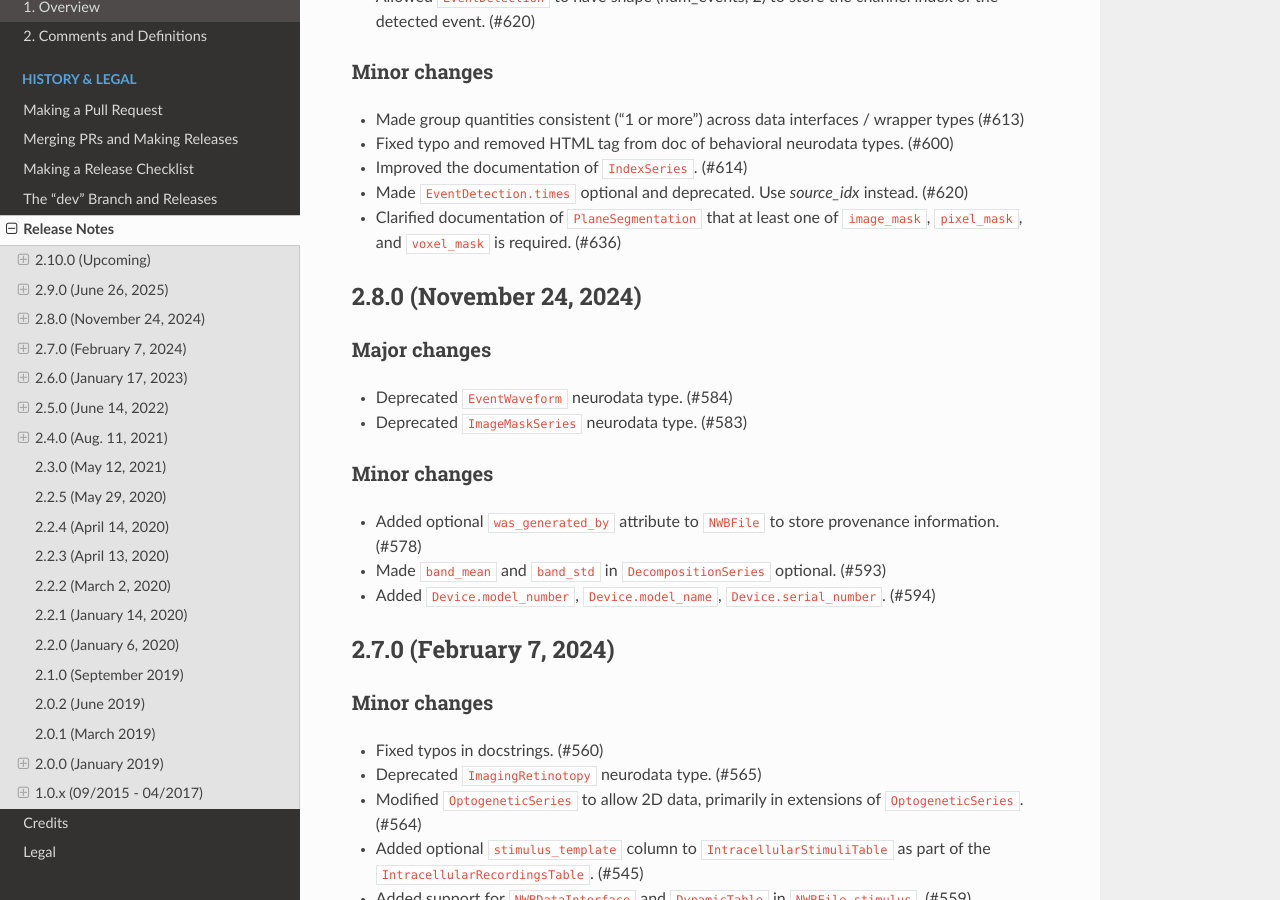
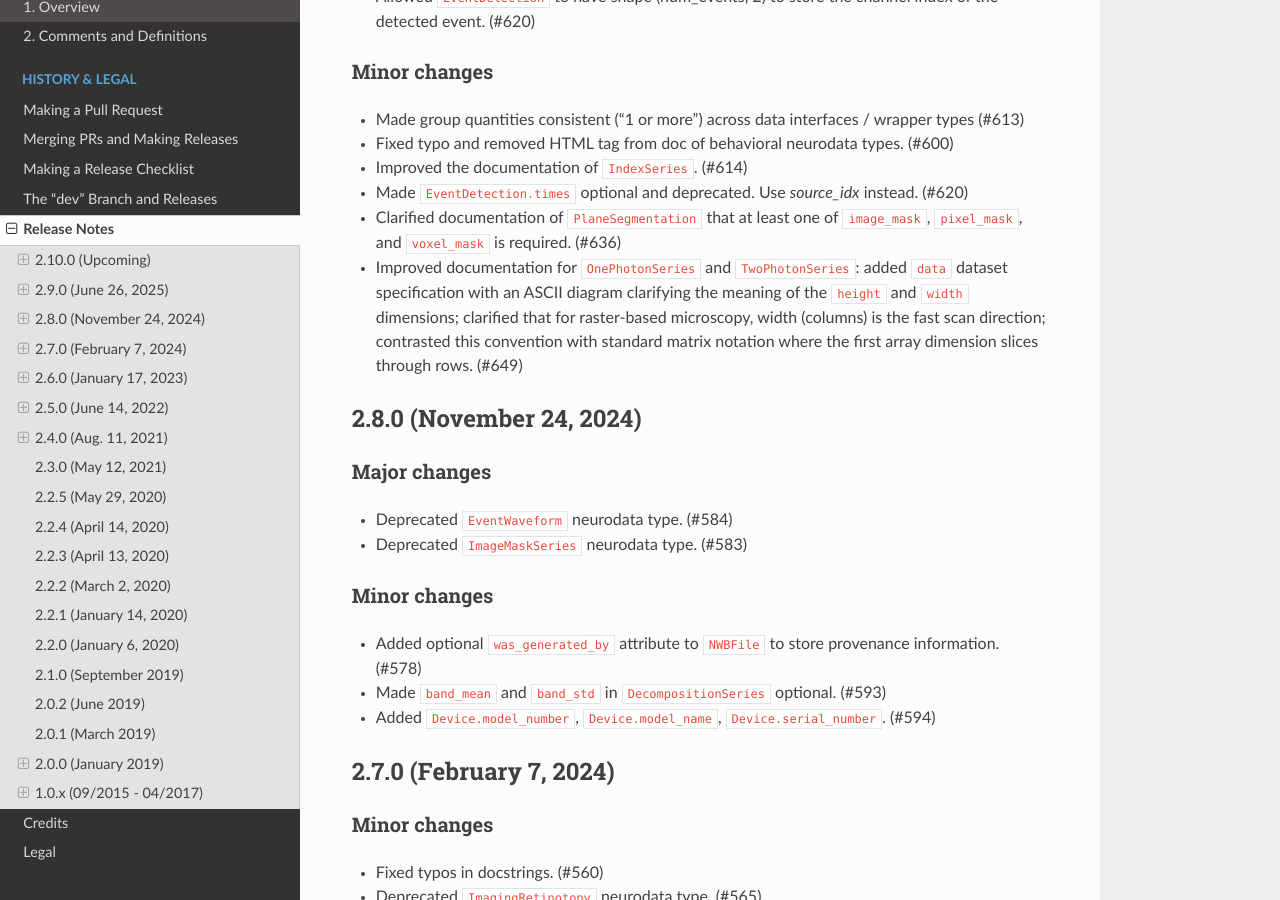
Before and after one commit to NeurodataWithoutBorders/nwb-schema, a Sphinx documentation site: the page built from docs/format/source/format_release_notes.rst, in a window 1280 px wide and 900 px high, scrolled down 1447 px. Built offline with Sphinx 7.4.7 and the Read the Docs theme 3.1.0, drawn with Linux system fonts in a browser that asks for light colours.

Commit message:
Improve Two Photon Series documentation (#649)

```diff
--- a/docs/format/source/format_release_notes.rst
+++ b/docs/format/source/format_release_notes.rst
@@ -60,6 +60,10 @@ Minor changes
 - Made ``EventDetection.times`` optional and deprecated. Use `source_idx` instead. (#620)
 - Clarified documentation of ``PlaneSegmentation`` that at least one of ``image_mask``, ``pixel_mask``,
   and ``voxel_mask`` is required. (#636)
+- Improved documentation for ``OnePhotonSeries`` and ``TwoPhotonSeries``: added ``data`` dataset specification
+  with an ASCII diagram clarifying the meaning of the ``height`` and ``width`` dimensions; clarified that for
+  raster-based microscopy, width (columns) is the fast scan direction; contrasted this convention with standard
+  matrix notation where the first array dimension slices through rows. (#649)
 
 
 2.8.0 (November 24, 2024)
```
Also changed, not shown: 1 other file.
